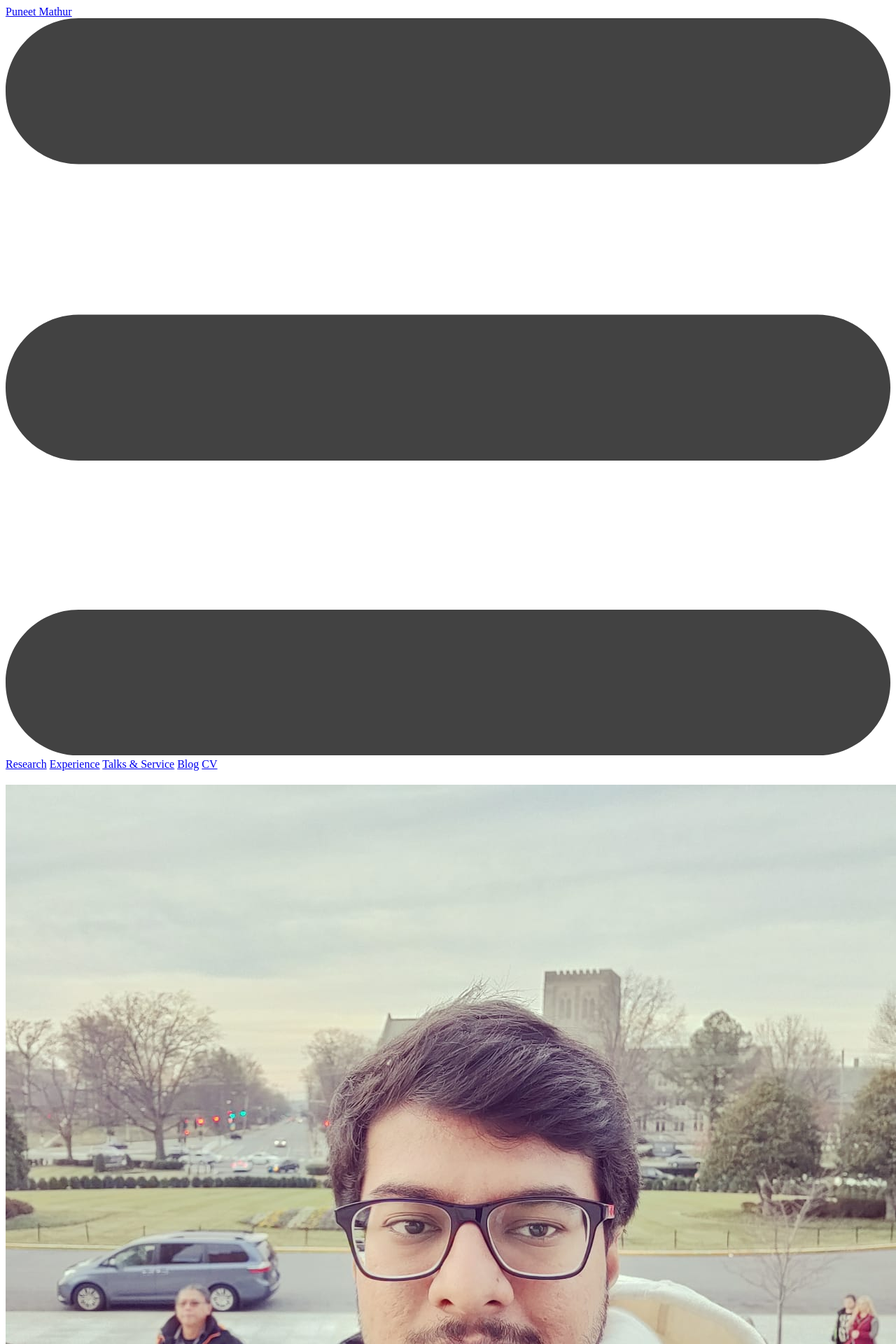
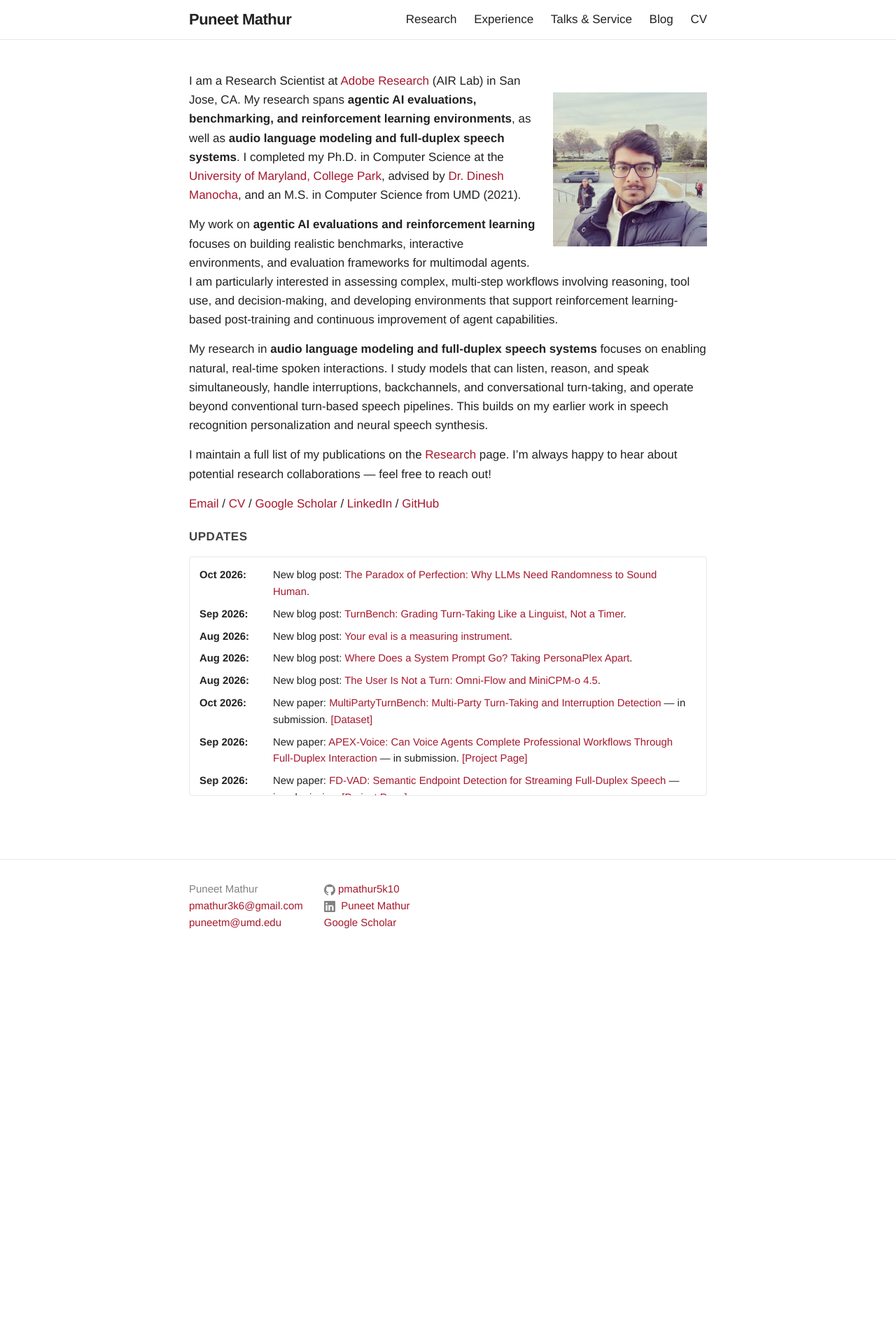
Before and after one commit to theMADAIguy/theMADAIguy.github.io, a Jekyll site: the page built from index.md, in a window 1280 px wide. Shown: the top 1920 px of the page at 70% size. Built offline with Jekyll 4.4.1, drawn with Linux system fonts in a browser that asks for light colours; our own code applies the rules of GitHub Pages for plain Markdown files; after the commit the page ends 1390 px from its top, so only the background shows below that; some of the changed text lies outside the part shown.

Commit message:
Update main.scss

```diff
--- a/css/main.scss
+++ b/css/main.scss
@@ -1,4 +1,3 @@
-
 ---
 # Only the main Sass file needs front matter (the dashes are enough)
 ---
@@ -21,8 +20,7 @@
 $grey-color-light: lighten($grey-color, 40%);
 $grey-color-dark:  darken($grey-color, 25%);
 
-// Wider layout for research content and updates
-$content-width:    950px;
+$content-width:    800px;
 
 $on-palm:          600px;
 $on-laptop:        800px;
@@ -41,106 +39,3 @@
         "blog",
         "tables"
 ;
-
-// ==========================================
-// Updates Section
-// Full-height, non-scrollable research timeline
-// ==========================================
-
-.updates-table {
-    display: block;
-    width: 100%;
-    max-width: 100%;
-
-    // Remove fixed-height scrolling
-    height: auto !important;
-    max-height: none !important;
-    min-height: 0;
-    overflow: visible !important;
-    overflow-y: visible !important;
-
-    margin-top: 12px;
-    margin-bottom: 30px;
-}
-
-.updates-table table {
-    width: 100%;
-    max-width: 100%;
-    table-layout: auto;
-    border-collapse: collapse;
-    border-spacing: 0;
-    margin: 0;
-}
-
-.updates-table tr {
-    background: transparent;
-}
-
-.updates-table td {
-    padding: 9px 12px 9px 0;
-    vertical-align: top;
-    line-height: 1.6;
-    border-bottom: 1px solid #eeeeee;
-    background: transparent;
-}
-
-// Date column
-.updates-table td:first-child {
-    width: 110px;
-    min-width: 110px;
-    white-space: nowrap;
-    color: #555;
-}
-
-// Description column
-.updates-table td:last-child {
-    width: auto;
-    overflow-wrap: break-word;
-}
-
-// Subtle hover effect
-.updates-table tr:hover td {
-    background-color: #fafafa;
-}
-
-// No border after last item
-.updates-table tr:last-child td {
-    border-bottom: none;
-}
-
-// Link styling
-.updates-table a {
-    color: $brand-color;
-    text-decoration: none;
-
-    &:hover {
-        text-decoration: underline;
-    }
-}
-
-// ==========================================
-// Mobile Responsive Layout
-// ==========================================
-
-@include media-query($on-palm) {
-    .updates-table {
-        width: 100%;
-        overflow: visible !important;
-    }
-
-    .updates-table td {
-        padding: 8px 8px 8px 0;
-        font-size: 14px;
-        line-height: 1.5;
-    }
-
-    .updates-table td:first-child {
-        width: 85px;
-        min-width: 85px;
-        white-space: normal;
-    }
-
-    .updates-table td:last-child {
-        overflow-wrap: anywhere;
-    }
-}
```
